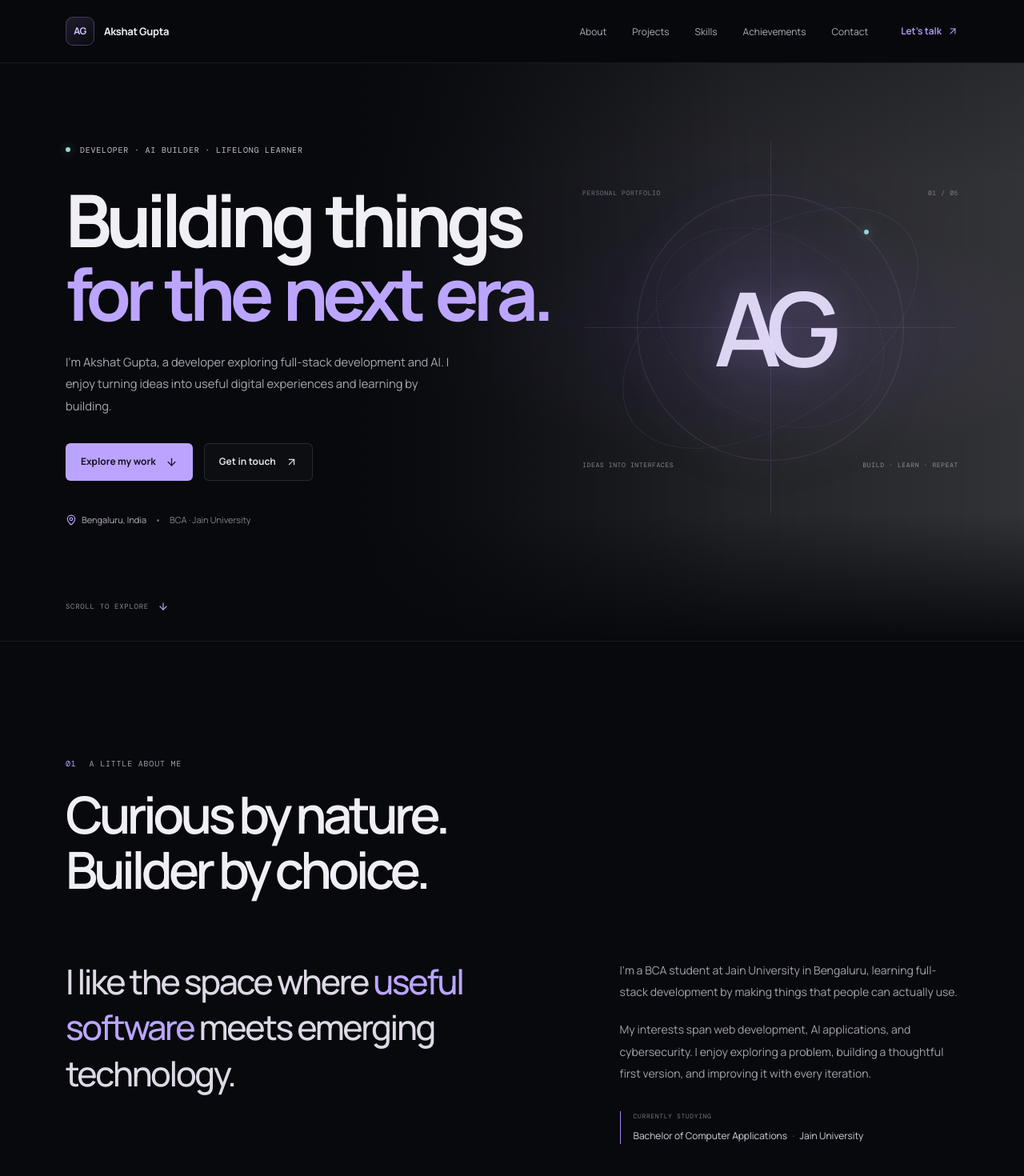
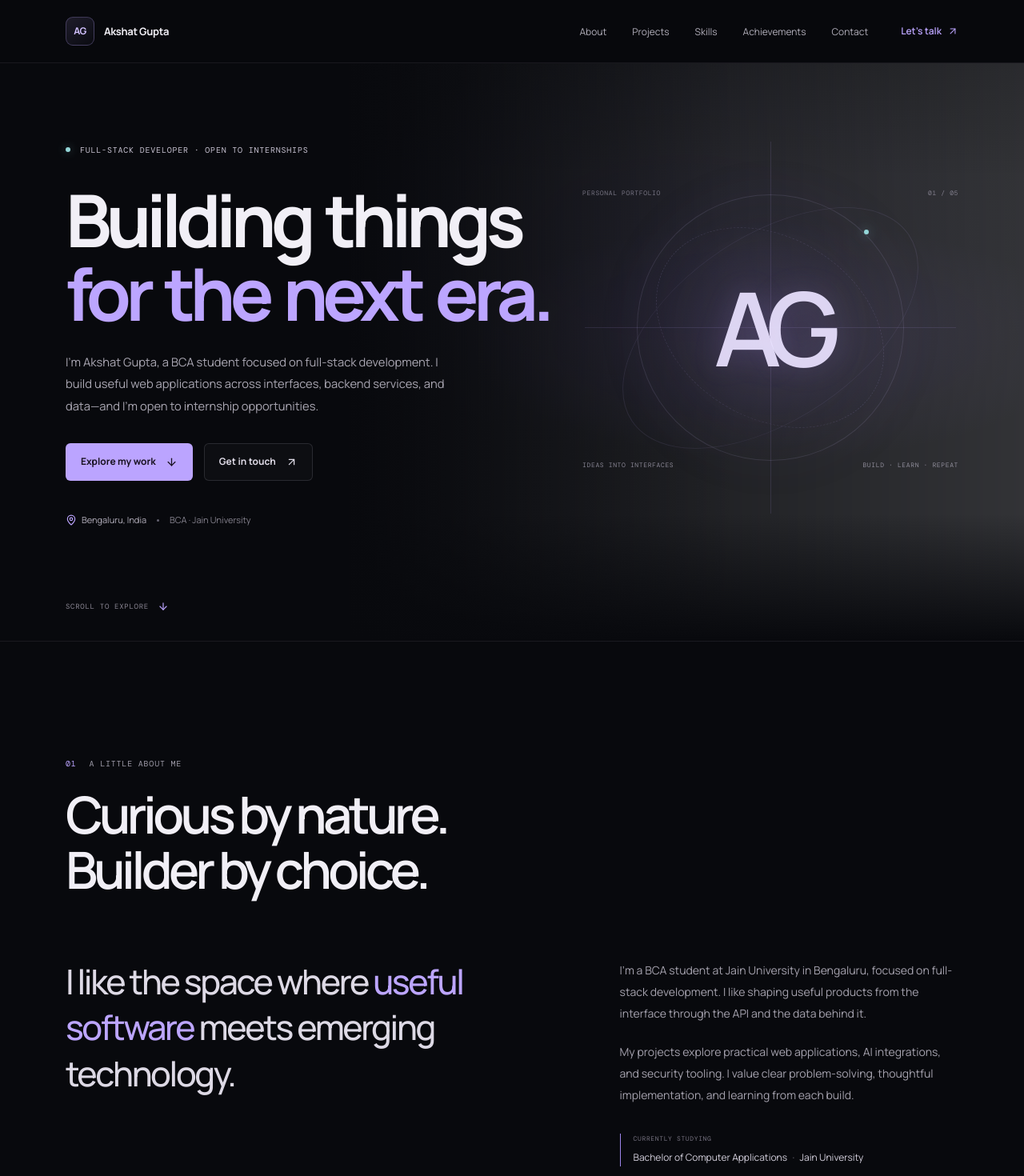
Before and after one commit to akshatg109/portfolio, a React (Vite) app: page / in a window 1280 px wide. Shown: the top 1470 px of the page at 80% size. Built offline with nearby package versions, Linux system fonts and the light colour scheme.

Commit message:
feat: tailor portfolio for full-stack internships

```diff
--- a/src/components/About.jsx
+++ b/src/components/About.jsx
@@ -20,10 +20,10 @@ export default function About() {
         </Reveal>
         <Reveal className="about-copy" delay={90}>
           <p>
-            I’m a BCA student at Jain University in Bengaluru, learning full-stack development by making things that people can actually use.
+            I’m a BCA student at Jain University in Bengaluru, focused on full-stack development. I like shaping useful products from the interface through the API and the data behind it.
           </p>
           <p>
-            My interests span web development, AI applications, and cybersecurity. I enjoy exploring a problem, building a thoughtful first version, and improving it with every iteration.
+            My projects explore practical web applications, AI integrations, and security tooling. I value clear problem-solving, thoughtful implementation, and learning from each build.
           </p>
           <div className="about-education">
             <span className="about-education__rule" aria-hidden="true" />
--- a/src/components/Contact.jsx
+++ b/src/components/Contact.jsx
@@ -14,7 +14,7 @@ export default function Contact() {
             </p>
             <h2 id="contact-heading">Have something<br /><span>worth building?</span></h2>
             <p className="contact-description">
-              I’m open to conversations about collaborations, internships, and projects that make a useful difference.
+              I’m open to internship opportunities and collaborations where I can contribute across the stack and keep learning by building.
             </p>
             <a
               className="button button-primary contact-cta"
--- a/src/components/Hero.jsx
+++ b/src/components/Hero.jsx
@@ -24,7 +24,7 @@ export default function Hero() {
         <div className="hero-copy">
           <p className="eyebrow hero-eyebrow">
             <span className="status-dot" aria-hidden="true" />
-            DEVELOPER · AI BUILDER · LIFELONG LEARNER
+            FULL-STACK DEVELOPER · OPEN TO INTERNSHIPS
           </p>
           <h1 id="hero-title" className="hero-title" aria-label="Building things for the next era.">
             <BlurText
@@ -45,7 +45,7 @@ export default function Hero() {
             />
           </h1>
           <p className="hero-intro">
-            I’m Akshat Gupta, a developer exploring full-stack development and AI. I enjoy turning ideas into useful digital experiences and learning by building.
+            I’m Akshat Gupta, a BCA student focused on full-stack development. I build useful web applications across interfaces, backend services, and data—and I’m open to internship opportunities.
           </p>
           <div className="hero-actions">
             <a className="button button-primary" href="#projects">
```
